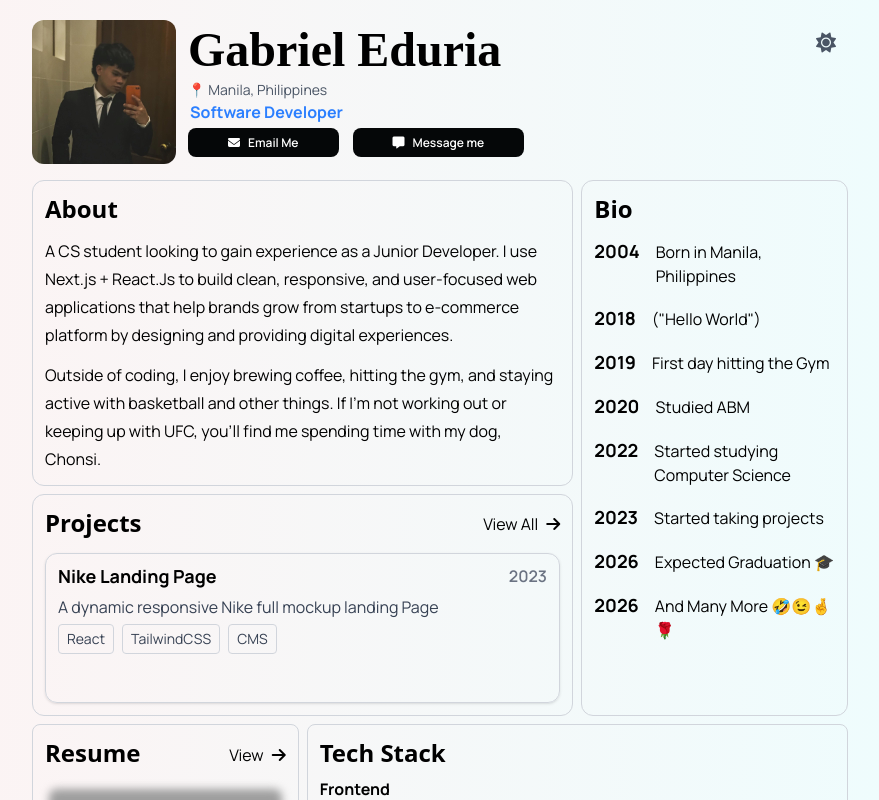
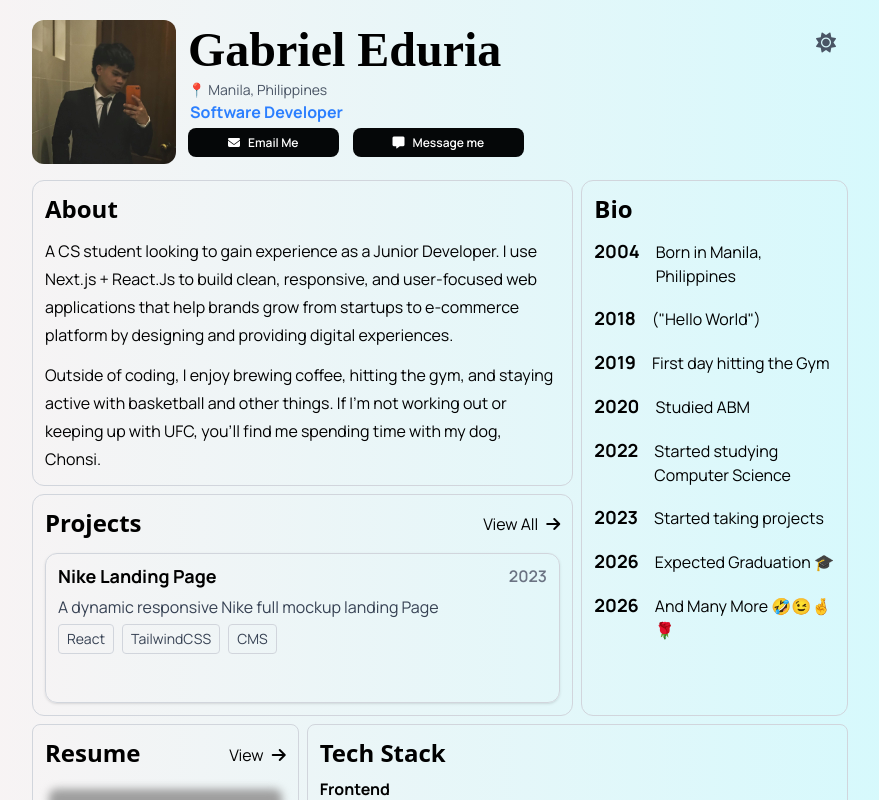
Before and after one commit to GabrielEduria/portfolio, a React (Vite) app: page / in a window 1280 px wide. Shown: the top 800 px of the page, without its empty margins (200-1079 px from the left). Built offline with nearby package versions, Linux system fonts and the light colour scheme; grey boxes are pictures that could not be loaded.

Commit message:
changed to 100

```diff
--- a/src/sections/Home.jsx
+++ b/src/sections/Home.jsx
@@ -13,7 +13,7 @@ const Home = () => {
       {isDarkMode ? (
         <div className="absolute top-0 z-[-2] h-full w-full bg-neutral-950 bg-[radial-gradient(ellipse_80%_80%_at_50%_-20%,rgba(120,119,198,0.3),rgba(255,255,255,0))]"></div>
       ) : (
-        <div className="absolute inset-0 -z-10 h-full w-full bg-gradient-to-r from-red-50 to-cyan-50"></div>
+        <div className="absolute inset-0 -z-10 h-full w-full bg-gradient-to-r from-red-50 to-cyan-100"></div>
       )}
       <div className="w-full max-w-[880px] px-2 sm:px-6 lg:px-8 mx-auto z-10">
         <Motion>
```
Also changed, not shown: src/sections/Bento/Connect.jsx (line endings or trailing spaces), src/sections/Bento/Designs.jsx (line endings or trailing spaces).
